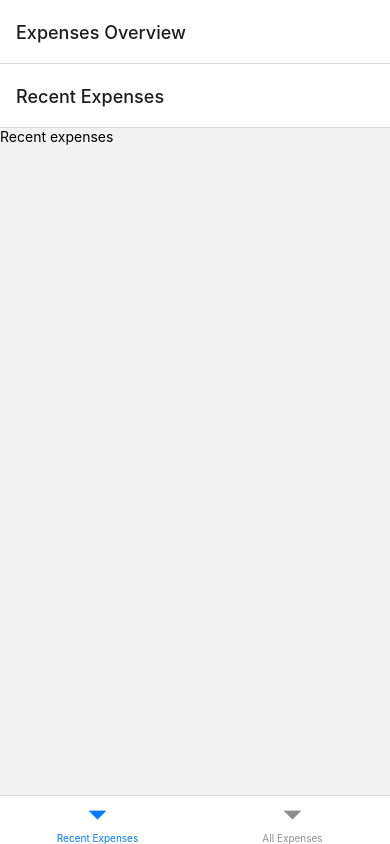
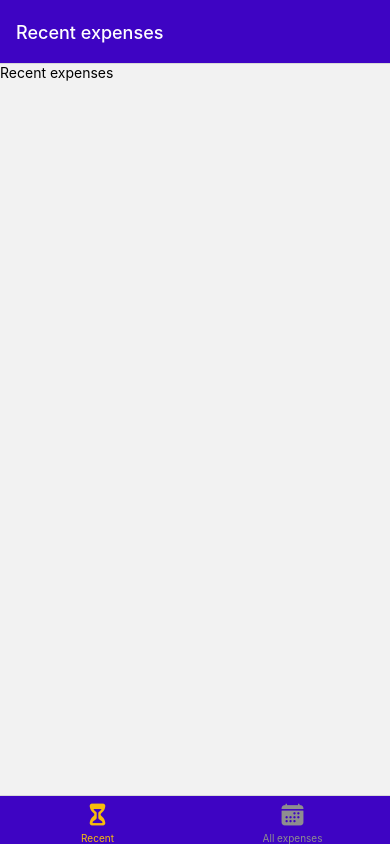
Before and after one commit to pizarrosch/expense-check-app-rn, a React Native app: screen / in a window 390 px wide. Built offline with nearby package versions, Linux system fonts and the light colour scheme.

Commit message:
Set color to the header and tabs, set options (e.g. tab icons)

```diff
--- a/App.js
+++ b/App.js
@@ -6,15 +6,42 @@
 import ManageExpense from "./screens/ManageExpense";
 import AllExpenses from "./screens/AllExpenses";
 import RecentExpenses from "./screens/RecentExpenses";
+import {GlobalStyles} from "./constants/styles";
+import {Ionicons} from "@expo/vector-icons";
 
 const Stack = createNativeStackNavigator();
 const BottomTab = createBottomTabNavigator();
 
 function ExpensesOverview() {
   return (
-    <BottomTab.Navigator>
-      <BottomTab.Screen name="Recent Expenses" component={RecentExpenses} />
-      <BottomTab.Screen name="All Expenses" component={AllExpenses} />
+    <BottomTab.Navigator screenOptions={{
+      headerStyle: {
+        backgroundColor: GlobalStyles.colors.primary500,
+      },
+      headerTintColor: 'white',
+      tabBarStyle: {
+        backgroundColor: GlobalStyles.colors.primary500
+      },
+      tabBarActiveTintColor: GlobalStyles.colors.accent500
+    }}>
+      <BottomTab.Screen
+        name="RecentExpenses"
+        component={RecentExpenses}
+        options={{
+          title: 'Recent expenses',
+          tabBarLabel: 'Recent',
+          tabBarIcon: ({color, size}) => <Ionicons size={size} color={color} name='hourglass'/>
+        }}
+      />
+      <BottomTab.Screen
+        name="All Expenses"
+        component={AllExpenses}
+        options={{
+          title: 'All expenses',
+          tabBarLabel: 'All expenses',
+          tabBarIcon: ({color, size}) => <Ionicons size={size} color={color} name='calendar'/>
+        }}
+      />
     </BottomTab.Navigator>
   )
 }
@@ -25,7 +52,13 @@
     <StatusBar barStyle='default'/>
     <NavigationContainer>
       <Stack.Navigator>
-        <Stack.Screen name='Expenses Overview' component={ExpensesOverview} />
+        <Stack.Screen
+          name='Expenses Overview'
+          component={ExpensesOverview}
+          options={{
+            headerShown: false
+          }}
+        />
         <Stack.Screen name='Manage Expense' component={ManageExpense} />
       </Stack.Navigator>
     </NavigationContainer>
--- /dev/null
+++ b/constants/styles.js
@@ -0,0 +1,16 @@
+export const GlobalStyles = {
+  colors: {
+    primary50: '#e4d9fd',
+    primary100: '#c6affc',
+    primary200: '#a281f0',
+    primary400: '#5721d4',
+    primary500: '#3e04c3',
+    primary700: '#2d0689',
+    primary800: '#200364',
+    accent500: '#f7bc0c',
+    error50: '#fcc4e4',
+    error500: '#9b095c',
+    gray500: '#39324a',
+    gray700: '#221c30'
+  }
+}
```
Also changed, not shown: tsconfig.json (deleted, +0 -17 lines).
